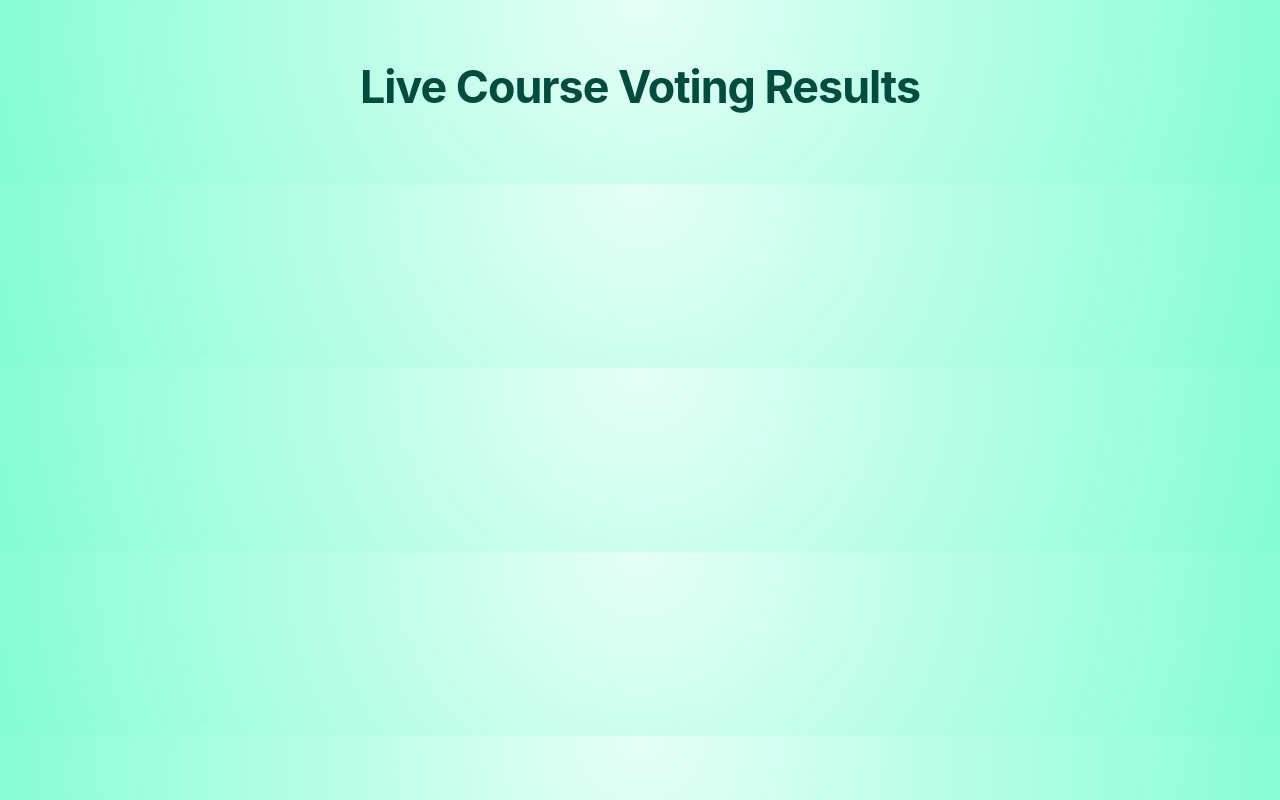
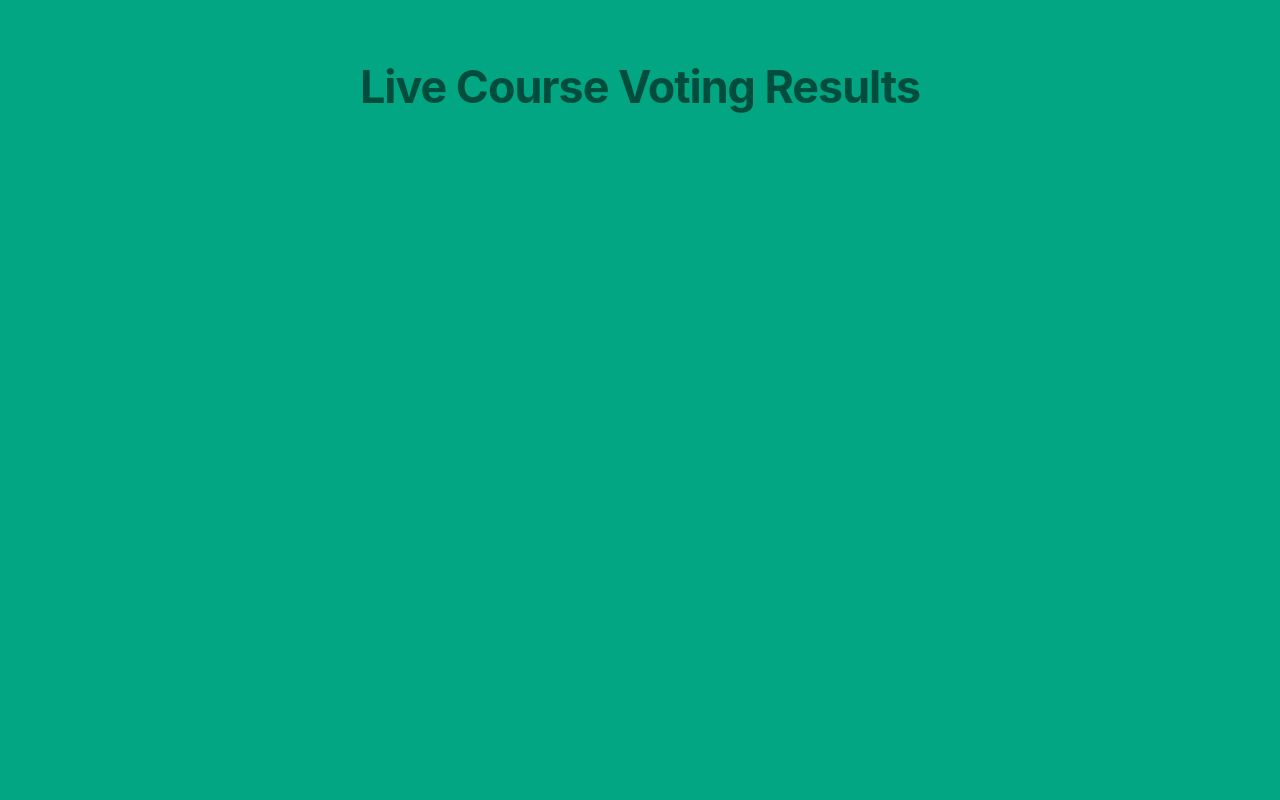
Before and after one commit to prgrmr-jr/docker-voting-demo, a website: page result/views/index.html in a window 1280 px wide. Drawn offline with nearby package versions, Linux system fonts and the light colour scheme; no server answers.

Commit message:
feat: update README with detailed architecture overview and usage instructions; change background color in app.css

```diff
--- a/result/public/app.css
+++ b/result/public/app.css
@@ -1,6 +1,6 @@
 body {
     font-family: 'Inter', 'Segoe UI', sans-serif;
-    background: radial-gradient(circle at top, #e6fff7, #85fdd4);
+    background: #02a683;
     margin: 0;
     padding: 30px;
     color: #003d31;
```
Also changed, not shown: README.md.
